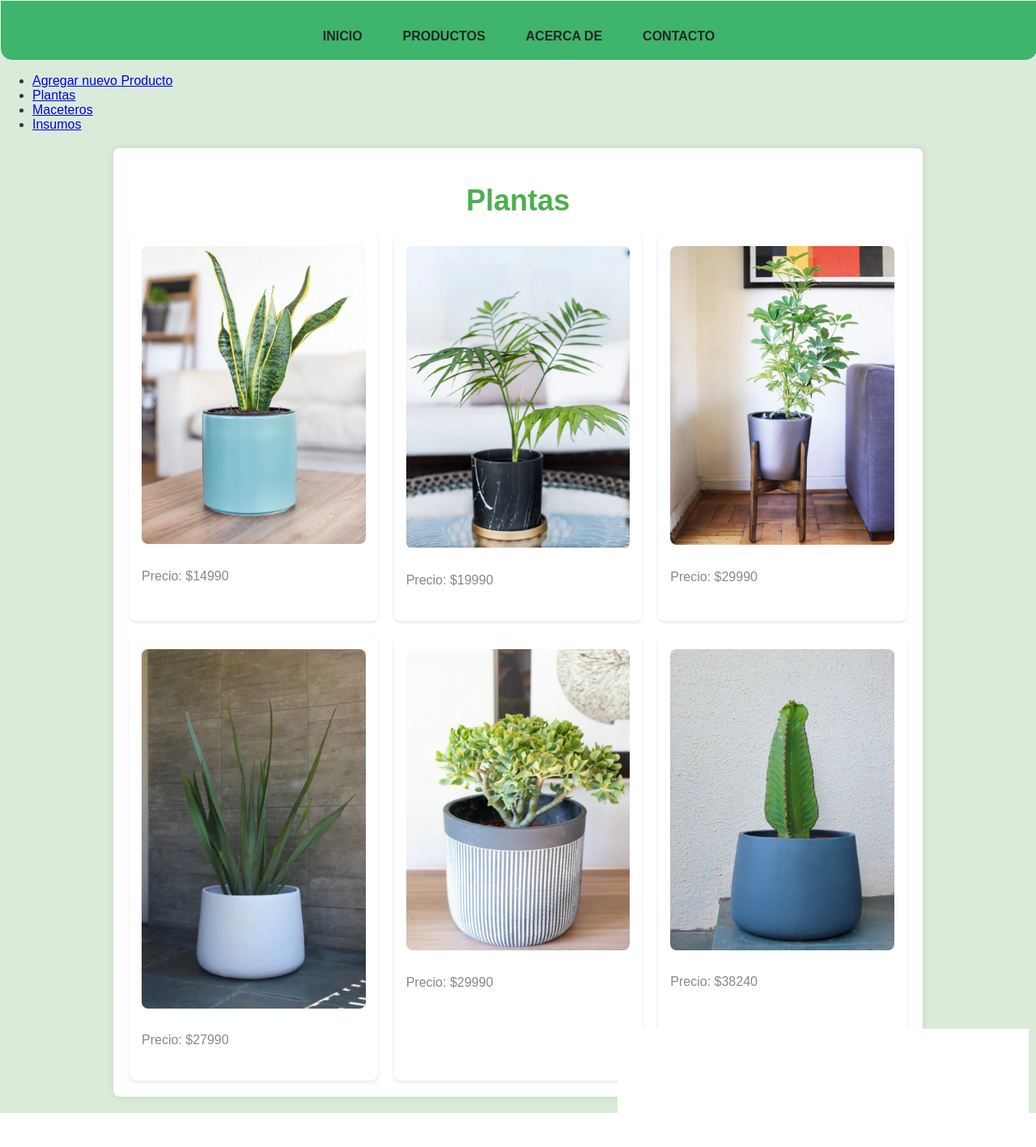
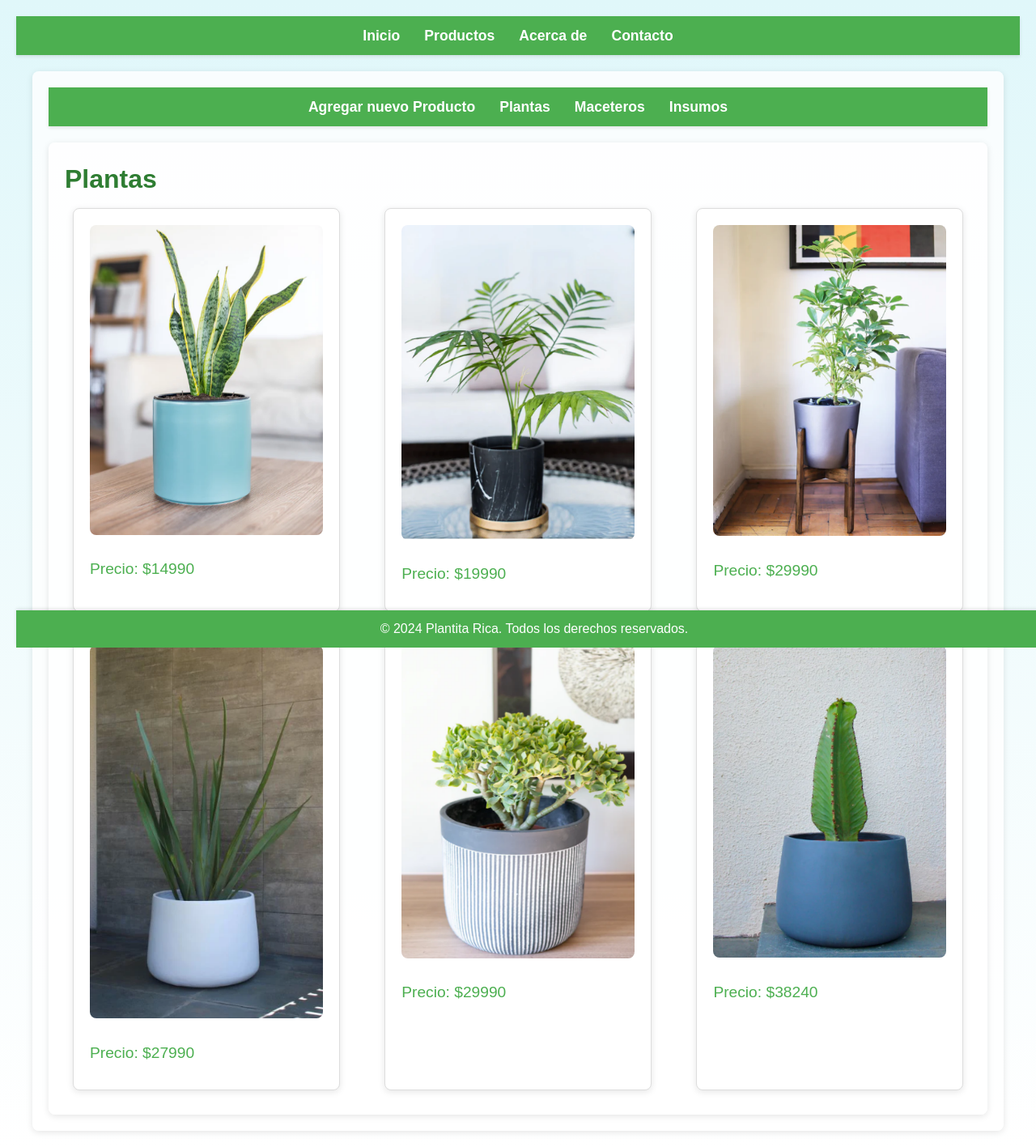
Before and after one commit to TheN1c0/Plantitarica, a Django app: page /Productos/ in a window 1280 px wide. Shown: the whole page at 81% size. Before the commit the page ends 1375 px from the top, so only its background shows below. Run offline with Django 4.2, Linux system fonts and the light colour scheme; data comes from the database, SQL or seed files in the repository.

Commit message:
Se intento css

```diff
--- a/Plantitarica/PlantitaricaApp/static/CSS/stylesBase.css
+++ b/Plantitarica/PlantitaricaApp/static/CSS/stylesBase.css
@@ -1,90 +1,139 @@
-body {
-
-    font-family: sans-serif;
-    background-color: #daebda; /* Verde suave y natural */
+/* Reset básico */
+* {
   margin: 0;
   padding: 0;
+  box-sizing: border-box;
 }
 
+/* Estilos generales */
+body {
+  font-family: 'Arial', sans-serif;
+  background: linear-gradient(to bottom, #e0f7fa, #fff);
+  color: #333;
+  padding: 20px;
+  line-height: 1.6;
+}
+
+h1, h2, h3 {
+  color: #2e7d32; /* Verde oscuro */
+}
+
+/* Estilos del navegador */
 .nav {
-    display: flex;
-    justify-content: center;
-    align-items: flex-start;
-    padding-top: 15px;
-    width: 100%;
-    background-color: rgb(63, 180, 108);
-    border: 1px solid rgb(234, 238, 236);
-    border-bottom-left-radius: 15px;
-    border-bottom-right-radius: 15px;
+  background-color: #4caf50; /* Verde */
+  padding: 10px 0;
+  margin-bottom: 20px;
+  box-shadow: 0 2px 4px rgba(0, 0, 0, 0.1);
 }
 
 .nav ul {
+  list-style: none;
   display: flex;
-    padding: 0;
-    margin: 0;
+  justify-content: center;
 }
 
 .nav li {
-    list-style: none;
+  margin: 0 15px;
 }
 
 .nav a {
-    position: relative;
-    display: block;
-    text-transform: uppercase;
-    margin: 10px;
-    padding: 10px 15px;
+  color: #fff;
   text-decoration: none;
-    color: #262626;
-    font-family: sans-serif;
-    font-size: 16px; /* Un poco más pequeño */
-    font-weight: 600;
-    transition: .5s;
-    z-index: 1;
-  }
-
-  .nav a:before {
-    content: '';
-    position: absolute;
-    top: 0;
-    left: 0;
-    width: 100%;
-    height: 100%;
-    border-top: 2px solid #262626;
-    border-bottom: 2px solid #262626;
-    transform: scaleY(2);
-    opacity: 0;
-    transition: .3s;
-  }
-
-  .nav a:after {
-    content: '';
-    position: absolute;
-    top: 2px;
-    left: 0;
-    width: 100%;
-    height: 100%;
-    background-color: #262626;
-    transform: scale(0);
-    opacity: 0;
-    transition: .3s;
-    z-index: -1;
+  font-weight: bold;
+  font-size: 1.1em;
 }
 
 .nav a:hover {
-    color: #fff;
+  color: #c8e6c9; /* Verde claro */
 }
 
-  .nav a:hover:before {
-    transform: scaleY(1);
-    opacity: 1;
+.sub-nav {
+    background-color: #4caf50; /* Verde */
+    padding: 10px 0;
+    margin-bottom: 20px;
+    box-shadow: 0 2px 4px rgba(0, 0, 0, 0.1);
 }
 
-  .nav a:hover:after {
-    transform: scaleY(1);
-    opacity: 1;
+.sub-nav ul {
+    list-style: none;
+    display: flex;
+    justify-content: center;
 }
 
-.nav{
-    top: 0%;
+.sub-nav li {
+    margin: 0 15px;
 }
+
+.sub-nav a {
+    color: #fff;
+    text-decoration: none;
+    font-weight: bold;
+    font-size: 1.1em;
+}
+
+.sub-nav a:hover {
+    color: #c8e6c9; /* Verde claro */
+}
+
+/* Estilos del contenedor principal */
+.container {
+  max-width: 1200px;
+  margin: 0 auto;
+  padding: 20px;
+  background: rgba(255, 255, 255, 0.8);
+  border-radius: 8px;
+  box-shadow: 0 2px 8px rgba(0, 0, 0, 0.1);
+}
+
+/* Estilos de productos */
+.productos-list {
+  display: flex;
+  flex-wrap: wrap;
+  justify-content: space-between;
+}
+
+.producto {
+  background: #fff;
+  border: 1px solid #ddd;
+  border-radius: 8px;
+  margin: 10px;
+  padding: 20px;
+  width: calc(33% - 40px);
+  box-shadow: 0 2px 8px rgba(0, 0, 0, 0.1);
+  transition: transform 0.3s ease-in-out;
+}
+
+.producto:hover {
+  transform: scale(1.05);
+}
+
+.producto img {
+  max-width: 100%;
+  border-radius: 8px;
+}
+
+.producto-info {
+  padding: 10px 0;
+}
+
+.producto-info h2 {
+  font-size: 1.5em;
+  margin-bottom: 10px;
+}
+
+.producto-info p {
+  font-size: 1.2em;
+  color: #4caf50;
+}
+
+/* Estilos del pie de página */
+footer {
+  text-align: center;
+  padding: 10px 0;
+  background: #4caf50;
+  color: #fff;
+  position: fixed;
+  bottom: 0;
+  width: 100%;
+  box-shadow: 0 -2px 4px rgba(0, 0, 0, 0.1);
+}
--- a/Plantitarica/PlantitaricaApp/templates/PlantitaricaApp/Base.html
+++ b/Plantitarica/PlantitaricaApp/templates/PlantitaricaApp/Base.html
@@ -17,11 +17,13 @@
         </ul>
     </nav>
 
+    <div class="container">
     {% block content %}
     {% endblock %}
+    </div>
 
-    <!-- <footer>
+    <footer>
         &copy; 2024 Plantita Rica. Todos los derechos reservados.
-    </footer> -->
+    </footer>
 </body>
 </html>
--- a/Plantitarica/PlantitaricaApp/templates/PlantitaricaApp/Insumos.html
+++ b/Plantitarica/PlantitaricaApp/templates/PlantitaricaApp/Insumos.html
@@ -1,3 +1,4 @@
+{% extends "PlantitaricaApp/base.html" %}
 <!DOCTYPE html>
 <html lang="en">
 <head>
@@ -6,7 +7,7 @@
     <title>Document</title>
 </head>
 <body>
-    {% extends "PlantitaricaApp/base.html" %}
+
     {% block content %}
     <nav>
         <ul>
--- a/Plantitarica/PlantitaricaApp/templates/PlantitaricaApp/Maceteros.html
+++ b/Plantitarica/PlantitaricaApp/templates/PlantitaricaApp/Maceteros.html
@@ -1,3 +1,4 @@
+{% extends "PlantitaricaApp/base.html" %}
 <!DOCTYPE html>
 <html lang="en">
 <head>
@@ -6,7 +7,7 @@
     <title>Document</title>
 </head>
 <body>
-    {% extends "PlantitaricaApp/base.html" %}
+
     {% block content %}
     <nav>
         <ul>
--- a/Plantitarica/PlantitaricaApp/templates/PlantitaricaApp/Productos.html
+++ b/Plantitarica/PlantitaricaApp/templates/PlantitaricaApp/Productos.html
@@ -1,3 +1,4 @@
+{% extends "PlantitaricaApp/base.html" %}
 {% load static %}
 <!DOCTYPE html>
 <html lang="en">
@@ -9,9 +10,9 @@
     <link rel="stylesheet" href="{% static 'css/stylesBase.css' %}">
 </head>
 <body>
-    {% include "PlantitaricaApp/base.html" %}
+
     {% block content %}
-    <nav>
+    <nav class="sub-nav">
         <ul>
             <li><a href="{% url 'agregar_plantas' %}">Agregar nuevo Producto</a></li>
             <li><a href="{% url 'Productos' %}">Plantas</a></li>
```
Lines whose indentation alone changed are shown as unchanged.
